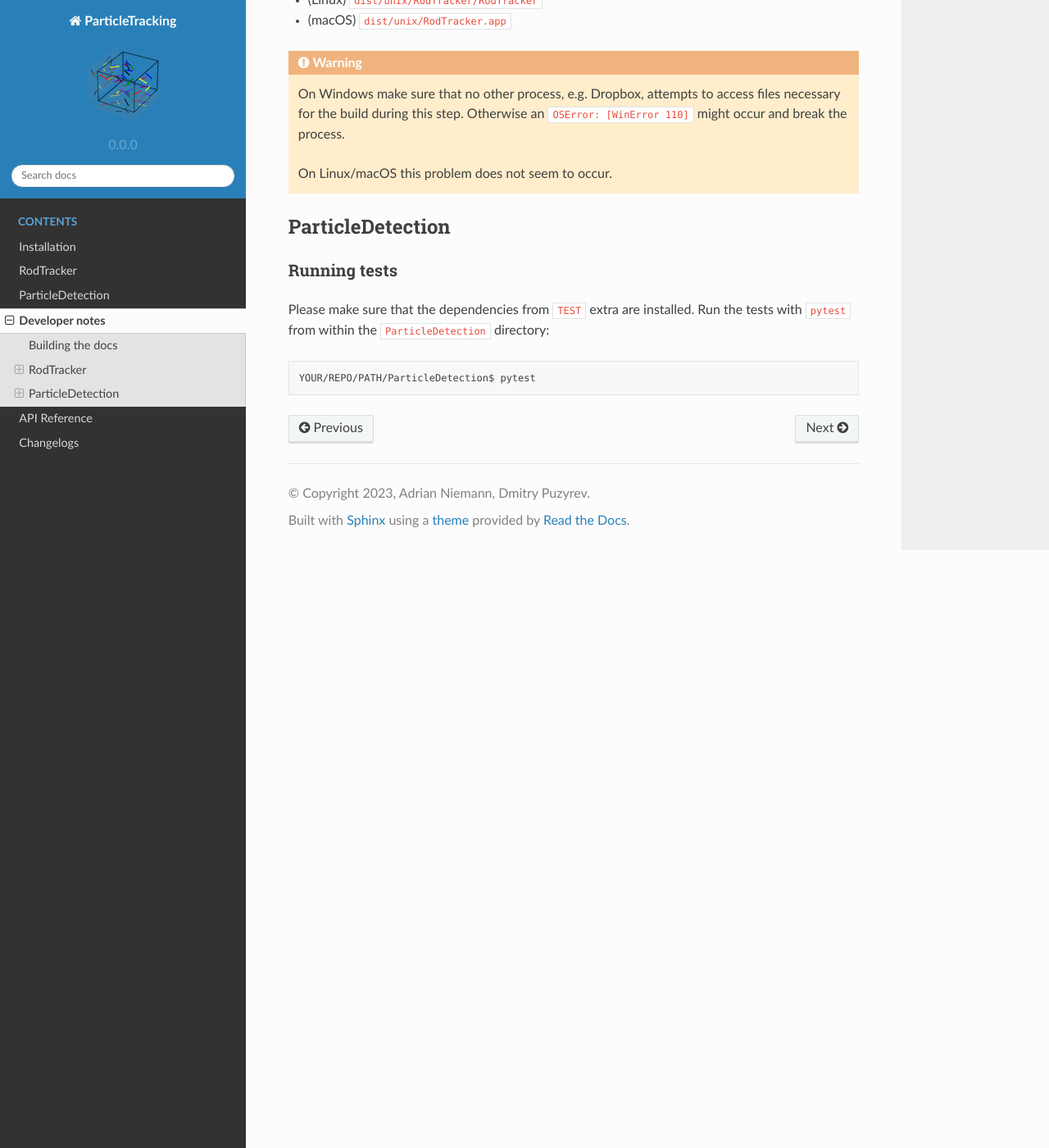
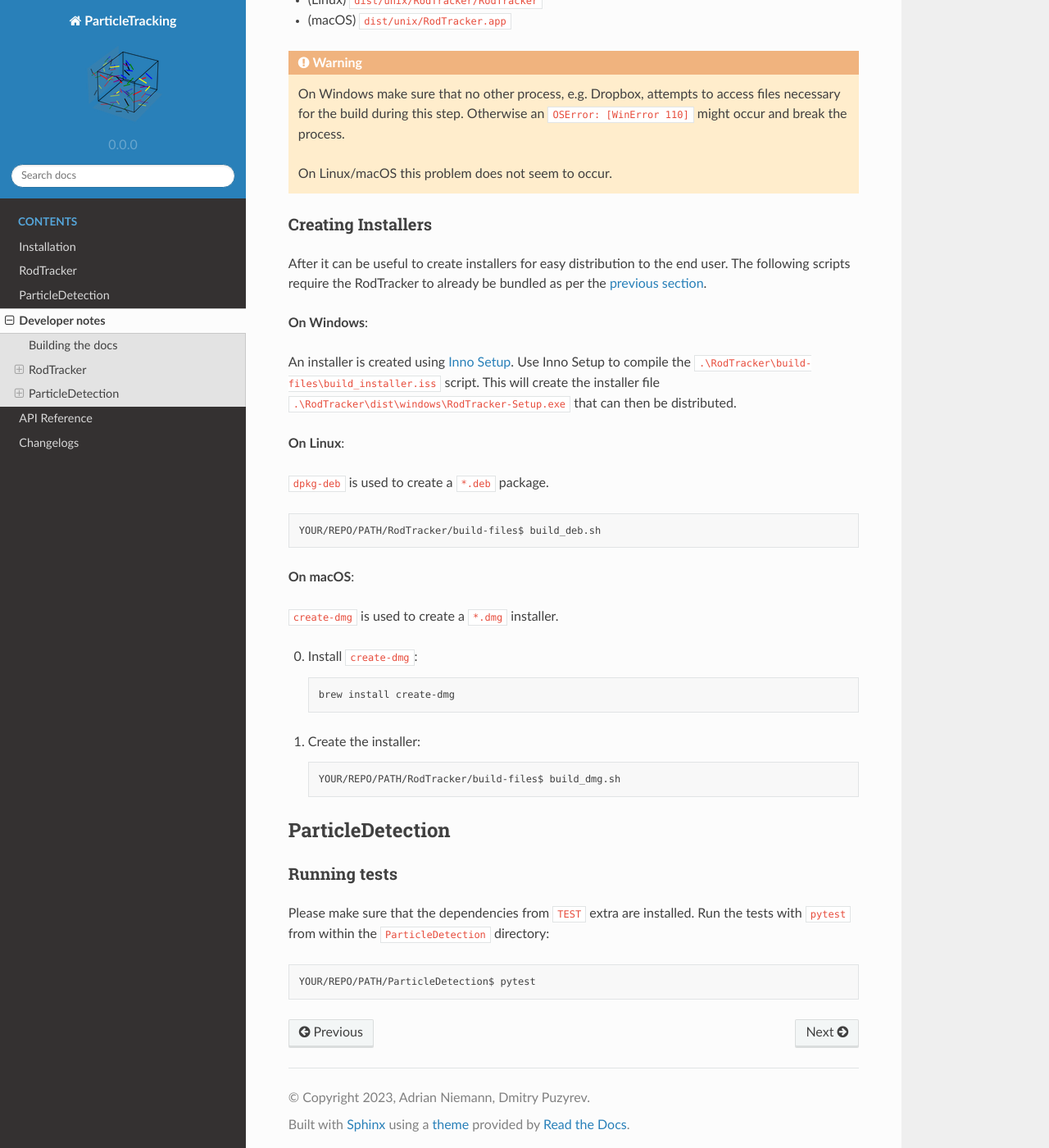
Before and after one commit to ANP-Granular/ParticleTracking, a Sphinx documentation site: the page built from docs/source/developer_notes.md, in a window 1280 px wide and 1400 px high, scrolled down 2351 px. Shown: the whole window at 82% size. Built offline with Sphinx 7.4.7 and the Read the Docs theme 2.0.0, drawn with Linux system fonts in a browser that asks for light colours; the version number is read from the project's files by our own code; some of the changed text lies outside the part shown.

Commit message:
Update Documentation

````diff
--- a/docs/source/developer_notes.md
+++ b/docs/source/developer_notes.md
@@ -59,7 +59,7 @@ Please make sure that the dependencies of the `BUILD`, or `DEV` extra are instal
 There is a script to generate an executable for Windows, Linux, or macOS. Prior to bundling it will also (re-)build the documentation because this is supposed to be contained in the bundled app.
 
 **On Windows**:
-```shell
+```bat
 YOUR/REPO/PATH/RodTracker/build-files> build_app.bat
 ```
 **On Linux & macOS**:
@@ -83,6 +83,34 @@ On Windows make sure that no other process, e.g. Dropbox, attempts to access fil
 On Linux/macOS this problem does not seem to occur.
 ```
 
+### Creating Installers
+After it can be useful to create installers for easy distribution to the end user. The following scripts require the RodTracker to already be bundled as per the [previous section](#bundling-the-app).
+
+**On Windows**:
+
+An installer is created using [Inno Setup](https://jrsoftware.org/isinfo.php).
+Use Inno Setup to compile the `.\RodTracker\build-files\build_installer.iss` script. This will create the installer file `.\RodTracker\dist\windows\RodTracker-Setup.exe` that can then be distributed.
+
+**On Linux**:
+
+`dpkg-deb` is used to create a `*.deb` package.
+```shell
+YOUR/REPO/PATH/RodTracker/build-files$ build_deb.sh
+```
+
+**On macOS**:
+
+`create-dmg` is used to create a `*.dmg` installer.
+
+0. Install `create-dmg`:
+   ```shell
+   brew install create-dmg
+   ```
+1. Create the installer:
+   ```shell
+   YOUR/REPO/PATH/RodTracker/build-files$ build_dmg.sh
+   ```
+
 ## ParticleDetection
 
 ### Running tests
````
Also changed, not shown: docs/source/installation/rodtracker.md (+19 -14 lines), RodTracker/CHANGELOG.md.
